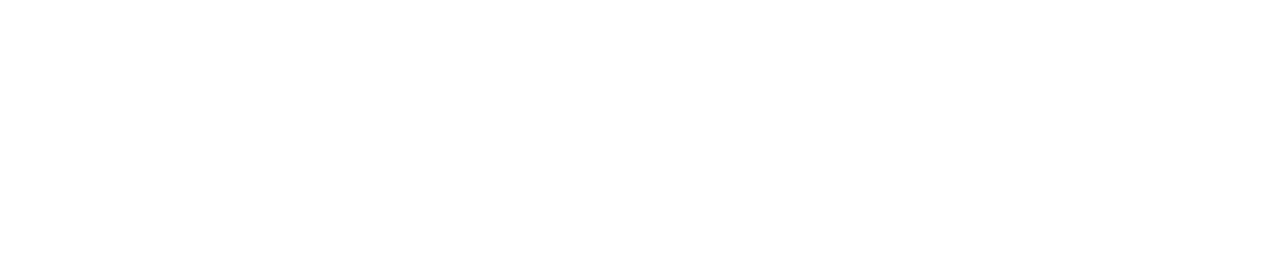
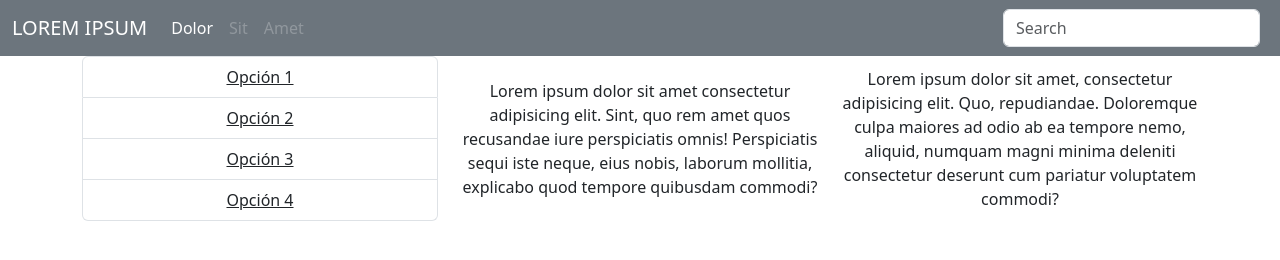
Before and after one commit to gastontechera/taller-bootstrap, a plain HTML site: page index.html in a window 1280 px wide. Drawn offline with nearby package versions, Linux system fonts and the light colour scheme.

Commit message:
Update index.html

```diff
--- a/index.html
+++ b/index.html
@@ -9,9 +9,42 @@
 </head>
 <body>
 
-    <div id="nav">
-
-    </div>
+    <nav class="navbar navbar-expand-lg bg-secondary navbar-dark">
+        <div class="container-fluid">
+          <a class="navbar-brand text-uppercase" href="#">lorem ipsum</a>
+          <button class="navbar-toggler" type="button" data-bs-toggle="collapse" data-bs-target="#navbarSupportedContent" aria-controls="navbarSupportedContent" aria-expanded="false" aria-label="Toggle navigation">
+            <span class="navbar-toggler-icon"></span>
+          </button>
+          <div class="collapse navbar-collapse" id="navbarSupportedContent">
+            <ul class="navbar-nav me-auto mb-2 mb-lg-0">
+              <li class="nav-item">
+                <a class="nav-link active" aria-current="page" href="#">Dolor</a>
+              </li>
+              <li class="nav-item">
+                <a class="nav-link disabled" href="#">Sit</a>
+              </li>
+              <!-- <li class="nav-item dropdown">
+                <a class="nav-link dropdown-toggle" href="#" role="button" data-bs-toggle="dropdown" aria-expanded="false">
+                  Dropdown
+                </a>
+                <ul class="dropdown-menu">
+                  <li><a class="dropdown-item" href="#">Action</a></li>
+                  <li><a class="dropdown-item" href="#">Another action</a></li>
+                  <li><hr class="dropdown-divider"></li>
+                  <li><a class="dropdown-item" href="#">Something else here</a></li>
+                </ul> -->
+              </li>
+              <li class="nav-item">
+                <a class="nav-link disabled" aria-disabled="true">Amet</a>
+              </li>
+            </ul>
+            <form class="d-flex" role="search">
+              <input class="form-control me-2" type="search" placeholder="Search" aria-label="Search">
+              <!-- <button class="btn btn-outline-success" type="submit">Search</button> -->
+            </form>
+          </div>
+        </div>
+      </nav>
 
 
     <div id="title">
@@ -28,7 +61,20 @@
 
     </div>
 
-
+    <div class="container text-center">
+        <div class="row align-items-center">
+          <div class="col-sm">
+            <ul class="list-group">
+                <li class="list-group-item text-decoration-underline">Opción 1</li>
+                <li class="list-group-item text-decoration-underline">Opción 2</li>
+                <li class="list-group-item text-decoration-underline">Opción 3</li>
+                <li class="list-group-item text-decoration-underline">Opción 4</li>
+              </ul>
+          </div>
+          <div class="col-sm">Lorem ipsum dolor sit amet consectetur adipisicing elit. Sint, quo rem amet quos recusandae iure perspiciatis omnis! Perspiciatis sequi iste neque, eius nobis, laborum mollitia, explicabo quod tempore quibusdam commodi?</div>
+          <div class="col-sm">Lorem ipsum dolor sit amet, consectetur adipisicing elit. Quo, repudiandae. Doloremque culpa maiores ad odio ab ea tempore nemo, aliquid, numquam magni minima deleniti consectetur deserunt cum pariatur voluptatem commodi?</div>
+        </div>
+      </div>
 
 
     <script src="https://cdn.jsdelivr.net/npm/bootstrap@5.3.2/dist/js/bootstrap.bundle.min.js" integrity="sha384-C6RzsynM9kWDrMNeT87bh95OGNyZPhcTNXj1NW7RuBCsyN/o0jlpcV8Qyq46cDfL" crossorigin="anonymous"></script>
```
